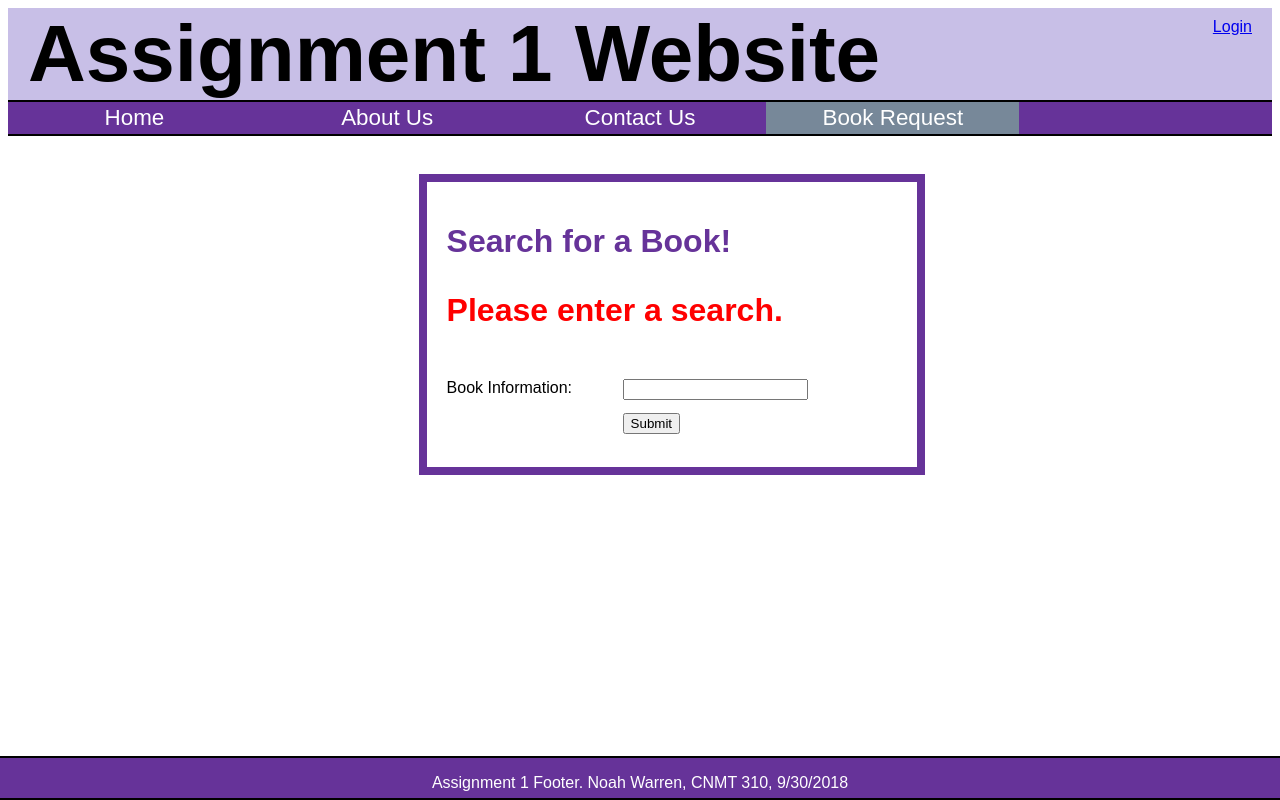
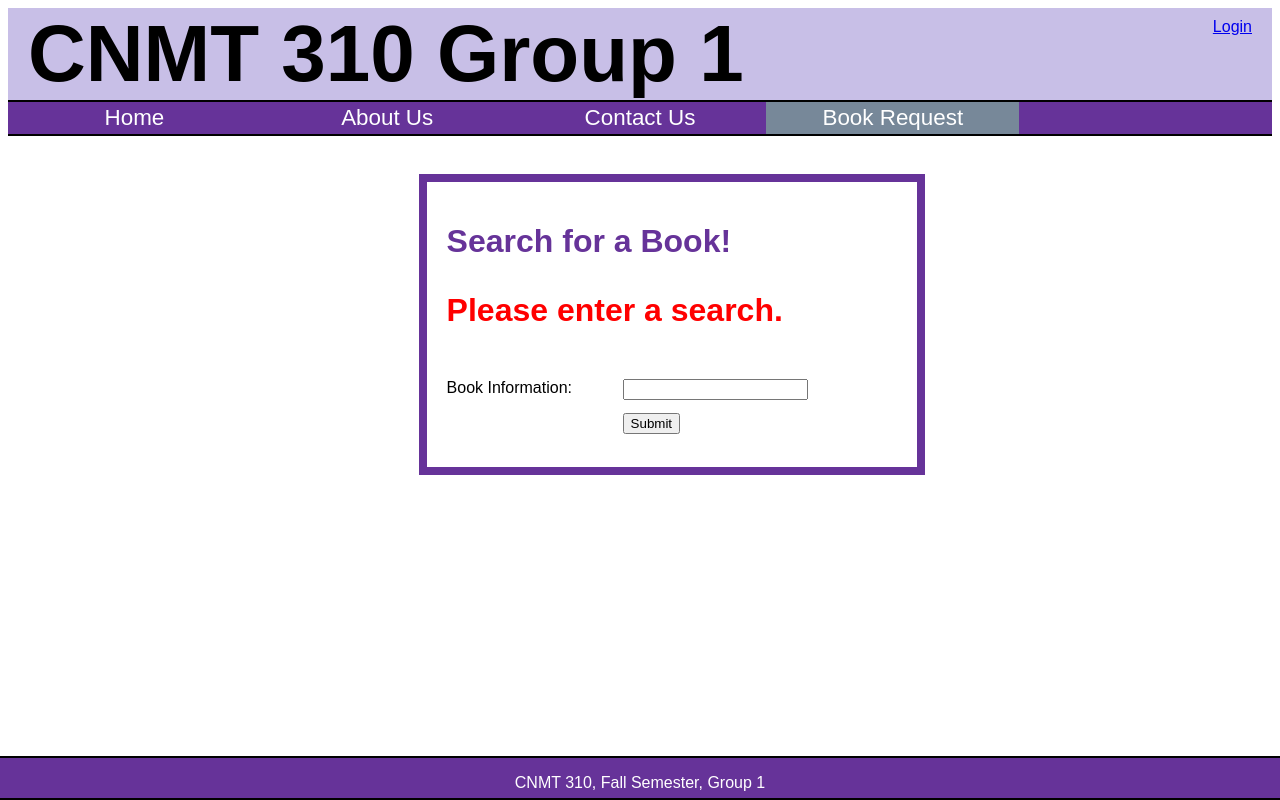
Before and after one commit to nwarr923/Production-Programming-Website, a PHP site: page /results.php in a window 1280 px wide. Run offline with PHP 8.4, Linux system fonts and the light colour scheme.

Commit message:
Update bookInfo.php

```diff
--- a/bookInfo.php
+++ b/bookInfo.php
@@ -13,7 +13,7 @@ print $page->getTopSection();
 print "<div class='size-wrapper'>\n";
 print "<header>\n";
 print "<a id='login' href='#'>Login</a>\n";
-print "<a id='siteTitle' href='home.php'>Assignment 1 Website</a>\n";
+print "<a id='siteTitle' href='home.php'>CNMT  310  Group 1</a>\n";
 print "<nav>\n";
 print "<ul class='navbar'>\n";
 print "<li><a href='home.php'>Home</a></li>\n";
@@ -50,7 +50,7 @@ print "</div>\n";
 print "</div>\n";
 
 print "<footer>\n";
-print "<p>Assignment 1 Footer. Noah Warren, CNMT 310, 9/30/2018</p>\n";
+print "<p>CNMT 310, Fall Semester, Group 1</p>\n";
 print "</footer>\n";
 print "</div>\n";
 print $page->getBottomSection();
```
